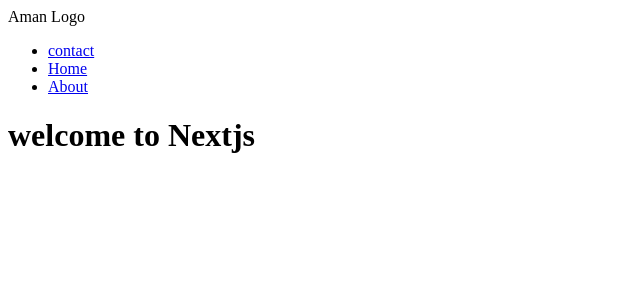
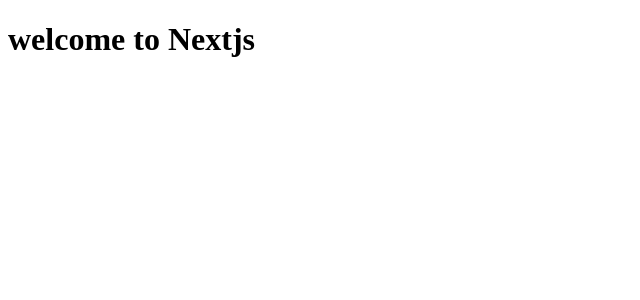
Before and after one commit to aman-29-singh/Nextjs-project, a Next.js app in the folder nextjs-learning/: page / in a window 1280 px wide. Shown: the top 300 px of the page, without its empty margins (0-640 px from the left). Built offline with nearby package versions, Linux system fonts and the light colour scheme.

Commit message:
Group Routing added of Groups i.e (marketing) and (users) and added individual layout.js for both group

```diff
--- a/nextjs-learning/app/layout.js
+++ b/nextjs-learning/app/layout.js
@@ -55,8 +55,10 @@
   return(
     <html>
       <body>
-        <Navigation/>
+        {/* <Navigation/> */}
+        {/* <header style={{backgroundColor:"green", }} >rOOT APP HEADER</header> */}
         {children}
+        {/* <footer style={{backgroundColor:"brown"}}>Root app footer</footer> */}
       </body>
     </html>
   )
```
Also changed, not shown: nextjs-learning/app/(marketing)/layout.js (renamed from nextjs-learning/app/services/layout.js, +9 -0 lines), nextjs-learning/app/(users)/layout.js (added, +9 -0 lines), nextjs-learning/app/(marketing)/blog/[blogID]/comments/[commentID]/page.js (renamed from nextjs-learning/app/blog/[blogID]/comments/[commentID]/page.js), nextjs-learning/app/(marketing)/blog/[blogID]/comments/page.js (renamed from nextjs-learning/app/blog/[blogID]/comments/page.js), nextjs-learning/app/(marketing)/blog/[blogID]/not-found.js (renamed from nextjs-learning/app/blog/[blogID]/not-found.js), nextjs-learning/app/(marketing)/blog/[blogID]/page.js (renamed from nextjs-learning/app/blog/[blogID]/page.js), nextjs-learning/app/(marketing)/blog/page.js (renamed from nextjs-learning/app/blog/page.js), nextjs-learning/app/(marketing)/services/page.js (renamed from nextjs-learning/app/services/page.js), nextjs-learning/app/(marketing)/services/seo/page.js (renamed from nextjs-learning/app/services/seo/page.js), nextjs-learning/app/(marketing)/services/web-service/page.js (renamed from nextjs-learning/app/services/web-service/page.js).
